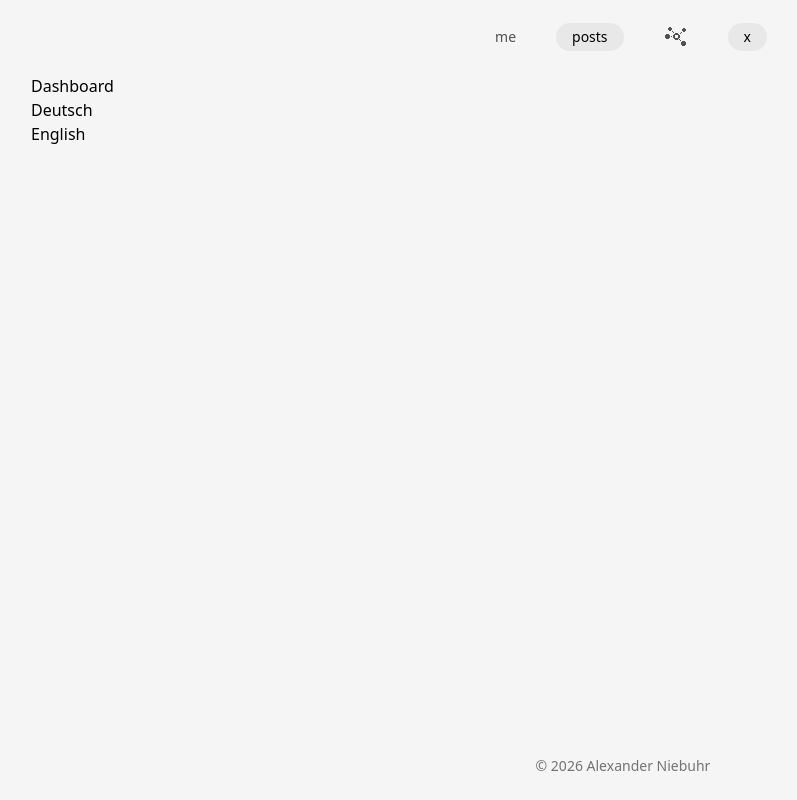
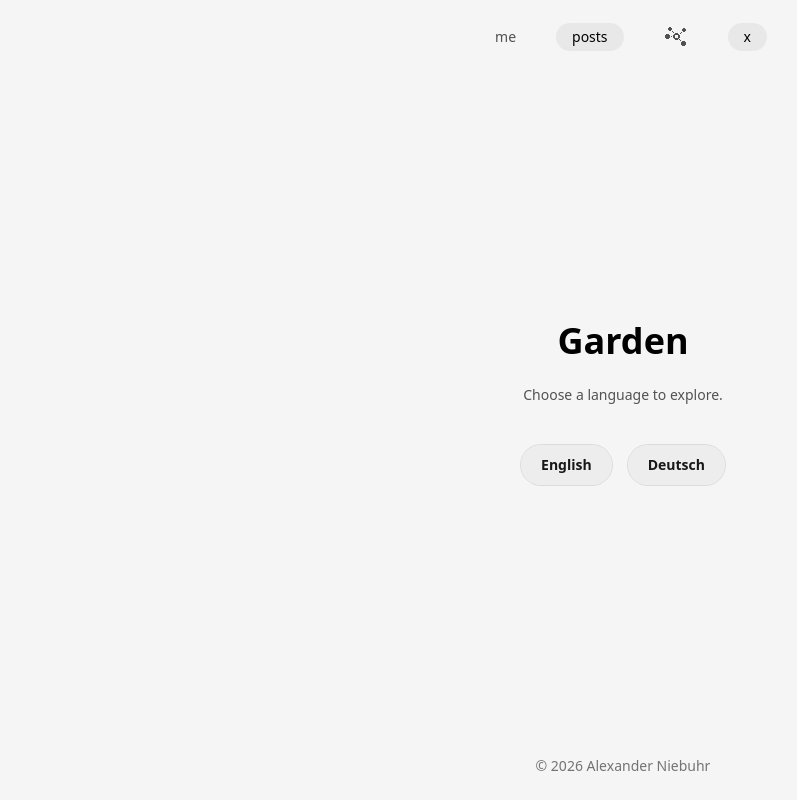
Before and after one commit to alexanderniebuhr/garden, an Astro site: page / in a window 1280 px wide. Shown: the whole page, without its empty margins (17-814 px from the left). Built offline with nearby package versions, Linux system fonts and the light colour scheme; Astro itself is replaced by a stand-in of ours.

Commit message:
Style the root language selector and 404 page

```diff
--- a/src/pages/index.astro
+++ b/src/pages/index.astro
@@ -3,15 +3,102 @@ export const prerender = true;
 
 import { getRelativeLocaleUrl } from "astro:i18n";
 import Page from "../layouts/Page.astro";
+
+const canonicalUrl = new URL("/", Astro.site);
 ---
 
 <Page>
-	<Fragment slot="head"> <title>Dashboard</title> </Fragment>
+	<Fragment slot="head">
+		<title>Alexander Niebuhr's Garden</title>
+		<meta
+			name="description"
+			content="A personal digital garden about web development, design, and infrastructure."
+		>
+		<link rel="canonical" href={canonicalUrl.href}>
+	</Fragment>
 	<Fragment slot="main">
-		<h1>Dashboard</h1>
-		<!-- https://v6.docs.astro.build/en/guides/prefetch/#prefetch-strategies -->
-		<a href={getRelativeLocaleUrl("de")}>Deutsch</a>
-		<!-- https://v6.docs.astro.build/en/guides/prefetch/#prefetch-strategies -->
-		<a href={getRelativeLocaleUrl("en")} data-astro-prefetch>English</a>
+		<section class="landing">
+			<h1 class="landing-title">Garden</h1>
+			<p class="landing-subtitle">Choose a language to explore.</p>
+			<div class="locale-links">
+				<a
+					href={getRelativeLocaleUrl("en")}
+					data-astro-prefetch
+					class="locale-link"
+				>
+					English
+				</a>
+				<a href={getRelativeLocaleUrl("de")} class="locale-link">Deutsch</a>
+			</div>
+		</section>
 	</Fragment>
 </Page>
+
+<style>
+	@import "../styles/media.css";
+
+	.landing {
+		flex: 1;
+		display: flex;
+		flex-direction: column;
+		align-items: center;
+		justify-content: center;
+		gap: var(--spacing-fluid-s);
+		text-align: center;
+	}
+
+	.landing-title {
+		font-size: var(--text-4xl);
+		line-height: var(--text-4xl--line-height);
+		font-weight: var(--font-weight-black);
+	}
+
+	.landing-subtitle {
+		font-size: var(--text-sm);
+		line-height: var(--text-sm--line-height);
+		color: light-dark(var(--color-neutral-600), var(--color-neutral-400));
+	}
+
+	.locale-links {
+		display: flex;
+		flex-wrap: wrap;
+		align-items: center;
+		justify-content: center;
+		gap: var(--spacing-fluid-xs);
+		margin-top: var(--spacing-fluid-xs);
+	}
+
+	.locale-link {
+		display: inline-flex;
+		align-items: center;
+		justify-content: center;
+		border-radius: var(--radius-full);
+		padding-inline: 1.25rem;
+		padding-block: 0.625rem;
+		font-size: var(--text-sm);
+		line-height: var(--text-sm--line-height);
+		font-weight: var(--font-weight-semibold);
+		color: light-dark(var(--color-neutral-900), var(--color-white));
+		background-color: light-dark(
+			var(--color-neutral-200-a50),
+			var(--color-neutral-800-a50)
+		);
+		box-shadow: 0 0 0 1px
+			light-dark(var(--color-black-a10), var(--color-white-a10));
+		transition-property: background-color, color;
+		transition-timing-function: var(--default-transition-timing-function);
+		transition-duration: var(--default-transition-duration);
+
+		@media (--hover) {
+			&:hover {
+				background-color: var(--color-yellow-400);
+				color: var(--color-gray-900);
+			}
+		}
+
+		&:focus-visible {
+			outline: 2px solid currentcolor;
+			outline-offset: 2px;
+		}
+	}
+</style>
```
Also changed, not shown: src/pages/404.astro (+86 -7 lines).
